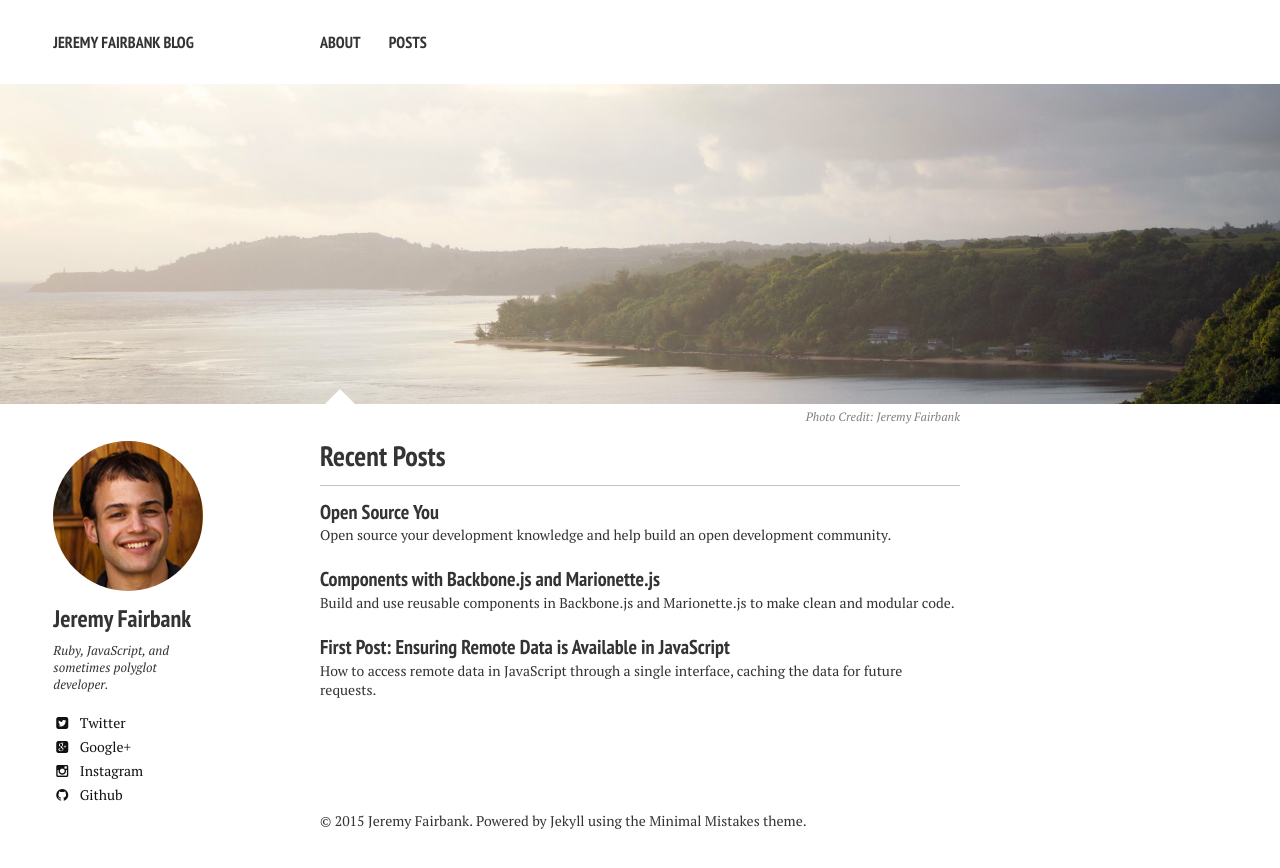
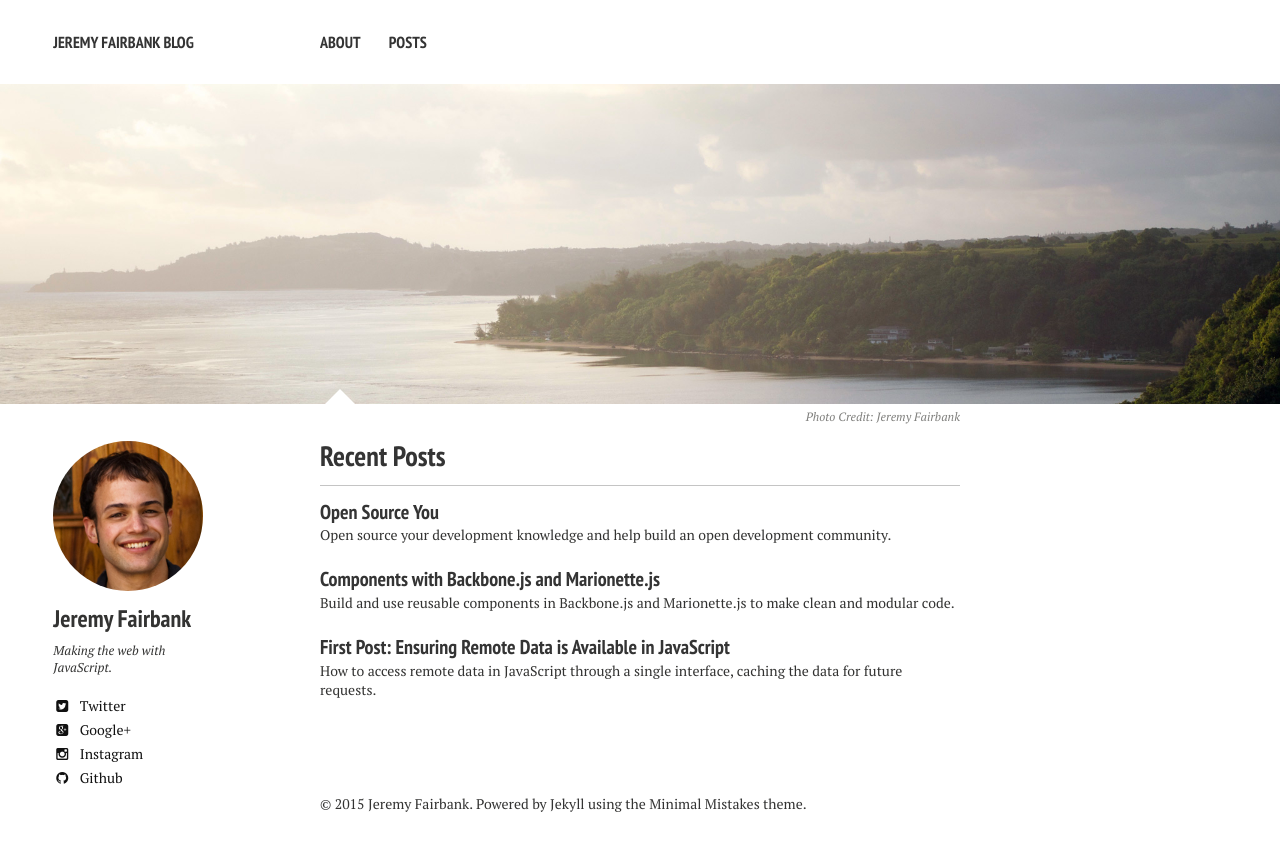
Before and after one commit to jfairbank/blog, a Jekyll site: the page built from index.md, in a window 1280 px wide. Shown: the top 868 px of the page. Built offline with Jekyll 4.4.1, drawn with Linux system fonts in a browser that asks for light colours; nearby versions of some CDN libraries.

Commit message:
Some rebranding to web and js dev

```diff
--- a/_config.yml
+++ b/_config.yml
@@ -1,6 +1,6 @@
 # Site wide configuration
 title:            Jeremy Fairbank Blog
-description:      "The software development blog of Jeremy Fairbank, a web developer."
+description:      "The JavaScript web development blog of Jeremy Fairbank."
 locale:           en_US
 url:              http://blog.jeremyfairbank.com
 
@@ -25,7 +25,7 @@
 owner:
   name: Jeremy Fairbank
   avatar: bio-photo-1.jpg
-  bio: "Ruby, JavaScript, and sometimes polyglot developer."
+  bio: "Making the web with JavaScript."
   email:
   disqus-shortname: jeremyfairbankblog
   twitter: ElPapaPollo
--- a/index.md
+++ b/index.md
@@ -1,7 +1,7 @@
 ---
 layout: home
-excerpt: "Jeremy Fairbank web development blog. Ruby and JavaScript development along with software development musings."
-tags: [web development, programming, ruby, javascript]
+excerpt: "Jeremy Fairbank web development blog. JavaScript and open source development."
+tags: [web development, javascript, open source]
 image:
   feature: hawaii-1.jpg
   credit: Jeremy Fairbank
```
